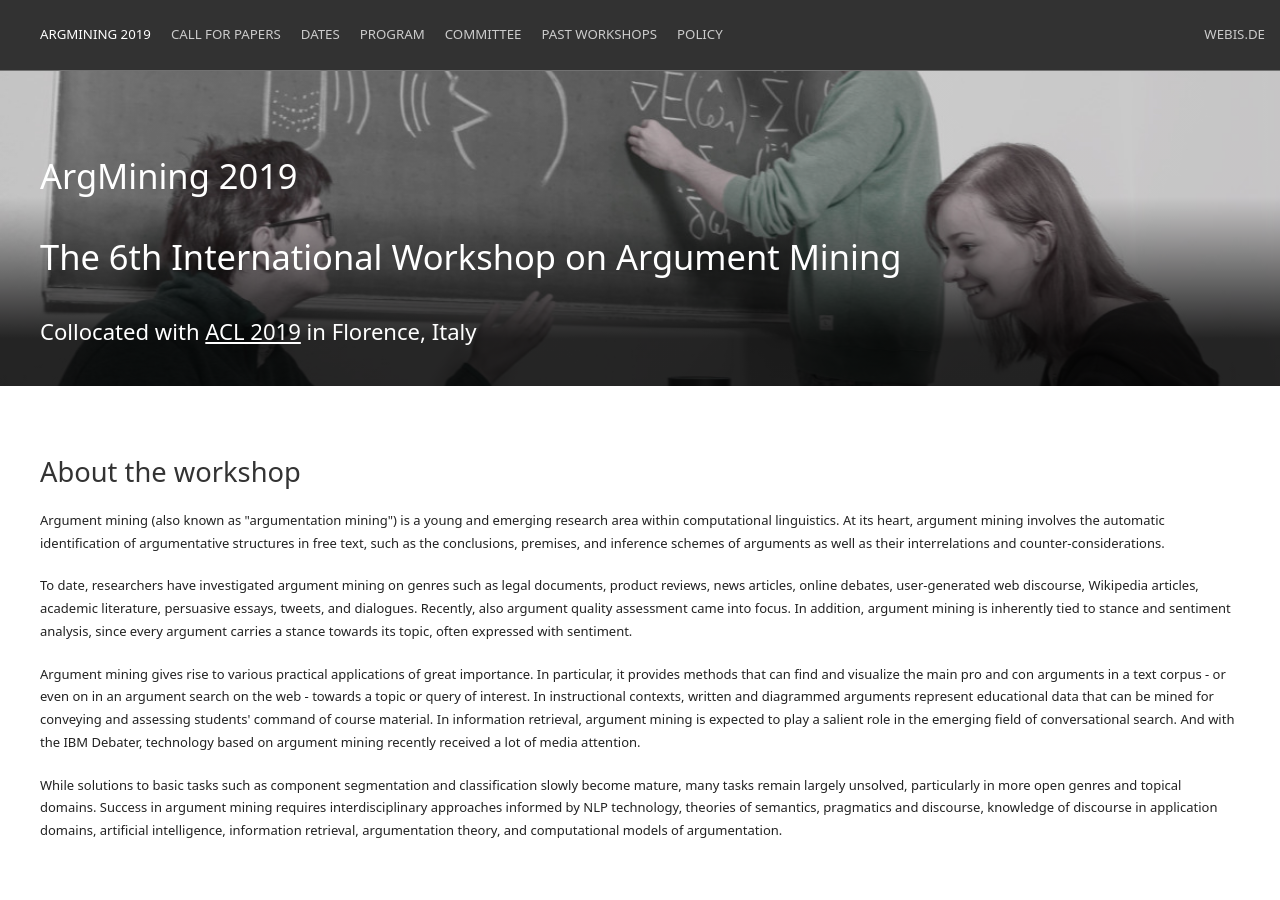
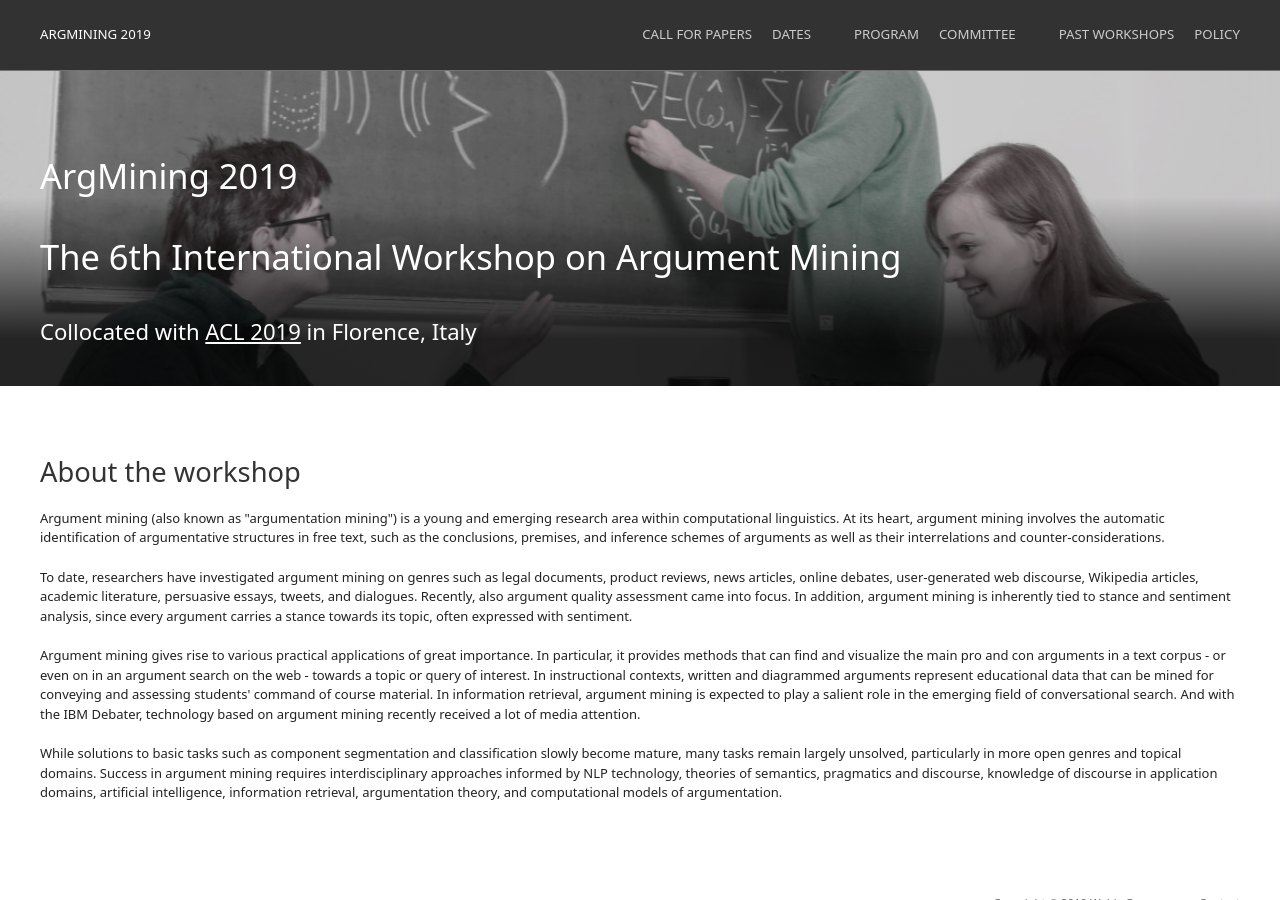
Before and after one commit to argmining19-webis-de/argmining19-webis-de.github.io, a Jekyll site: the page built from index.html, in a window 1280 px wide and 900 px high. Built offline with Jekyll 4.4.1, drawn with Linux system fonts in a browser that asks for light colours.

Commit message:
nav left to right and items grouping

```diff
--- a/_layouts/default.html
+++ b/_layouts/default.html
@@ -30,9 +30,9 @@
         <nav class="uk-margin-large-top">
             <ul class="uk-nav uk-nav-primary uk-nav-parent-icon" data-uk-nav>
 
-                <li{% if page.nav_active == "index" %} class="uk-active"{% endif %}>
+                <!-- <li{% if page.nav_active == "index" %} class="uk-active"{% endif %}>
                         <a href="{{ '/' | relative_url }}">Argmining 2019</a>
-                    </li>
+                    </li> -->
                 <li{% if page.nav_active == "call-for-papers" %} class="uk-active"{% endif %}>
                     <a href="{{ '/call-for-papers.html' | relative_url }}">Call for Papers</a>
                 </li>
@@ -65,34 +65,39 @@
 <div class="uk-background-secondary global-nav uk-visible@m" data-uk-sticky="media: @m">
     <!-- Desktop navigation -->
     <nav class="uk-navbar-container uk-navbar-transparent uk-container uk-light" data-uk-navbar="mode: click">
-        <div class="uk-navbar-left">
+
+            <div class="uk-navbar-left">
+                    <ul class="uk-navbar-nav">
+                            <li{% if page.nav_active == "index" %} class="uk-active"{% endif %}>
+                                    <a href="{{ '/' | relative_url }}">Argmining 2019</a>
+                                </li>
+                    </ul>
+            </div>
+
+
+        <div class="uk-navbar-right">
             <ul class="uk-navbar-nav">
 
-                <li{% if page.nav_active == "index" %} class="uk-active"{% endif %}>
-                        <a href="{{ '/' | relative_url }}">Argmining 2019</a>
-                    </li>
+
                 <li{% if page.nav_active == "call-for-papers" %} class="uk-active"{% endif %}>
                     <a href="{{ '/call-for-papers.html' | relative_url }}">Call for Papers</a>
                 </li>
                 <li{% if page.nav_active == "important-dates" %} class="uk-active"{% endif %}>
                     <a href="{{ '/important-dates.html' | relative_url }}">Dates</a>
                 </li>
-
-                <li{% if page.nav_active == "program" %} class="uk-active"{% endif %}>
+                <li class="nav-group-start{% if page.nav_active == 'program' %} uk-active{% endif %}">
                     <a href="{{ '/program.html' | relative_url }}">Program</a>
                 </li>
                 <li{% if page.nav_active == "organizing-committee" %} class="uk-active"{% endif %}>
                     <a href="{{ '/organizing-committee.html' | relative_url }}">Committee</a>
                 </li>
-                <li{% if page.nav_active == "past-workshops" %} class="uk-active"{% endif %}>
+                <li class="nav-group-start{% if page.nav_active == 'past-workshops' %} uk-active{% endif %}">
                     <a href="{{ '/past-workshops.html' | relative_url }}">Past Workshops</a>
                 </li>
                 <li{% if page.nav_active == "acl-anti-harassement" %} class="uk-active"{% endif %}>
                     <a href="{{ '/acl-anti-harassement.html' | relative_url }}">Policy</a>
                 </li>
-                <li class="uk-position-small uk-position-center-right">
-                        <a target="_blank" href="https://webis.de"> Webis.de</a>
-                </li>
+
             </ul>
         </div>
     </nav>
@@ -134,7 +139,8 @@
 <footer class="footer-section">
     <div class="uk-container">
         <div class="uk-align-right@m uk-margin-top">
-            Copyright &copy; {{site.time | date: '%Y'}} Webis Group <span class="uk-padding-small">&bullet;</span>
+                <a href="https://webis.de/" target="_blank">Copyright &copy; {{site.time | date: '%Y'}} Webis Group</a>
+                <span class="uk-padding-small">&bullet;</span>
             <a href="mailto:henningw@upb.de,benno.stein@uni-weimar.de?subject=[Argmining 2019]">Contact</a>
         </div>
     </div>
--- a/_sass/_variables.scss
+++ b/_sass/_variables.scss
@@ -3,7 +3,7 @@
 // Fonts
 $global-font-family: "Product Sans", "Noto Sans", "Verdana", sans-serif;
 $global-font-size: 13px;
-$global-line-height: 1.75;
+$global-line-height: 1.5;
 $text-lead-line-height: $global-line-height;
 $text-meta-line-height: $global-line-height;
 $text-small-line-height: 1.7;
```
